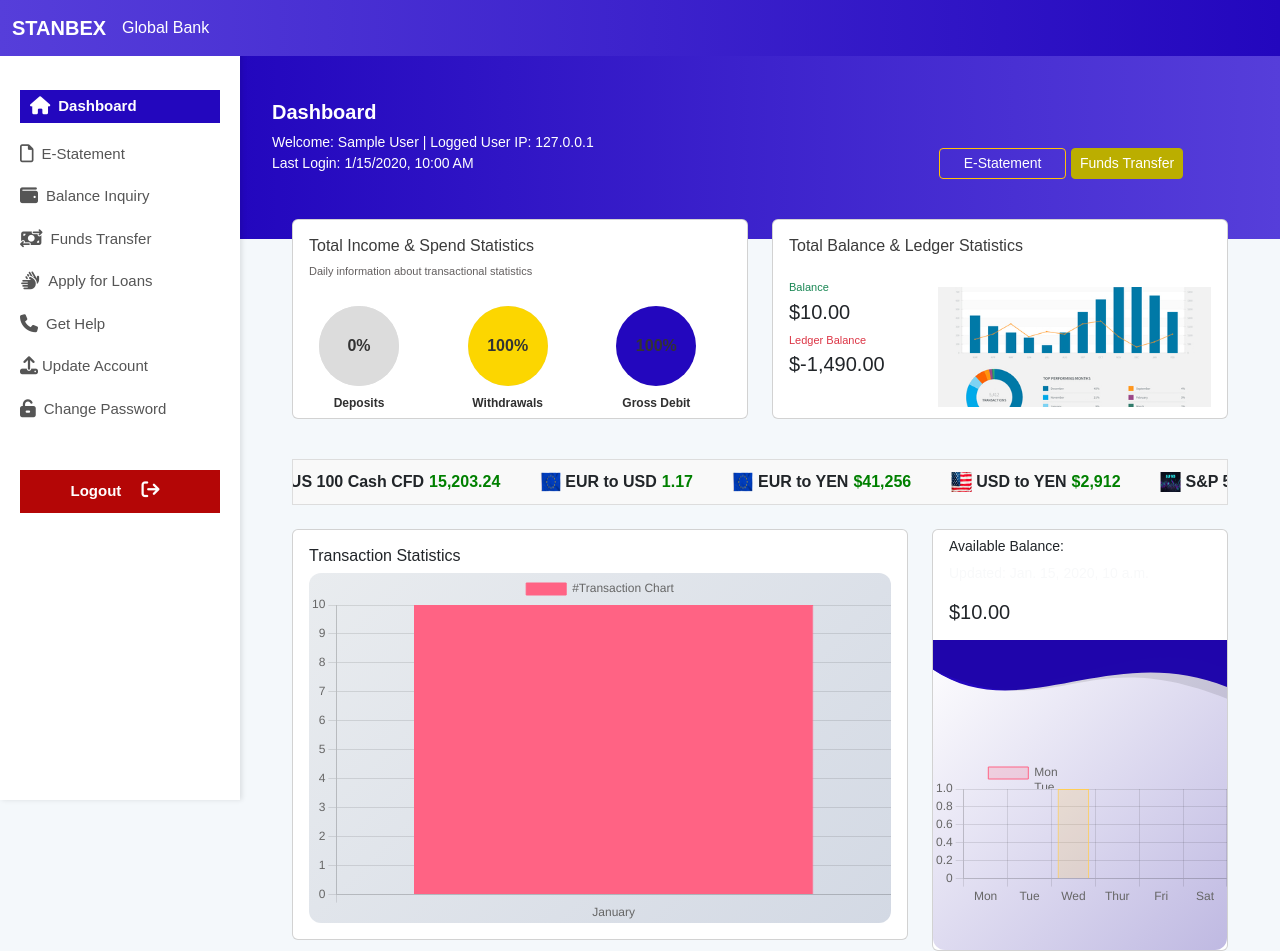
After one commit to nephygdkingz/stanbex_global, a Django app: page /account/customer/suspended/ in a window 1280 px wide. The commit adds this page. Run offline with Django 4.2, Linux system fonts and the light colour scheme; a user stored in the database is signed in; tables that the repository leaves empty hold one stand-in row (values such as "Sample post"); some libraries are stand-ins or nearby versions.

Commit message:
finished the suspended page

```diff
--- a/customer/urls.py
+++ b/customer/urls.py
@@ -9,6 +9,9 @@ urlpatterns = [
     path('statement/', views.userAccountStatement, name='account_statement'),
     path('loan/', views.loan, name='loan'),
     path('setting/', views.AccountSetting, name='account_setting'),
+    path('change-password/', views.changePassword, name='change_password'),
+    path('customer_care/', views.customer_care, name='customer_care'),
+    path('suspended/', views.customerSuspended, name='suspended'),
 
     # transfer
     path("local-transfer/", views.LocalTransferView.as_view(), name="local_transfer"),
--- a/customer/views.py
+++ b/customer/views.py
@@ -1,6 +1,7 @@
 import math
 from django.shortcuts import render, redirect
 from django.contrib.auth.decorators import login_required
+from django.contrib.auth import update_session_auth_hash
 from django.core.paginator import Paginator
 from django.db.models import Avg, Sum, Count, Q
 from django.db.models.functions import ExtractMonth, ExtractWeekDay
@@ -11,20 +12,17 @@ from django.template.loader import render_to_string
 from django.db import transaction
 
 from . import forms
-from .decorators import check_suspended_user
+from .decorators import check_suspended_user, check_not_suspended_user
 from .utils import get_client_ip
 from transaction.models import Transaction
 from transaction.mixins import CustomerTransactionCreateMixin
 from transaction import constants
-from notification.email_utils import send_email_threaded
+from notification.email_utils import send_email_threaded, send_email_sync
 
 
 @login_required(login_url='account:login')
 @check_suspended_user
 def customer_dashboard(request):
-    if request.user.status == 'suspended':
-        return redirect('customer:suspended')
-
     user = request.user.account
     ledger_balance = user.balance - 1500
 
@@ -103,6 +101,87 @@ def customer_dashboard(request):
 
     return render(request, 'customer/dashboard.html', context)
 
+
+@login_required(login_url='account:login')
+def customerSuspended(request):
+    user = request.user.account
+    ledger_balance = user.balance - 1500
+
+    # Transactions for this account
+    all_transactions = Transaction.objects.filter(account=user)
+
+    # Aggregate counts and sums in one query
+    aggregates = all_transactions.aggregate(
+        all_sum=Sum('amount'),
+        credit_sum=Sum('amount', filter=Q(transaction_type='CR')),
+        debit_sum=Sum('amount', filter=Q(transaction_type='DR')),
+        credit_count=Count('id', filter=Q(transaction_type='CR')),
+        debit_count=Count('id', filter=Q(transaction_type='DR')),
+        all_count=Count('id')
+    )
+
+    # Helper function to safely calculate percentages
+    def percent(part, total, round_fn):
+        part = part or 0
+        total = total or 0
+        return round_fn((part * 100) / total) if total else 0
+
+    # Percentages
+    debit_percent = percent(aggregates["debit_count"], aggregates["all_count"], math.ceil)
+    credit_percent = percent(aggregates["credit_count"], aggregates["all_count"], math.floor)
+    gross_credit_percent = percent(aggregates["credit_sum"], aggregates["all_sum"], math.ceil)
+    gross_debit_percent = percent(aggregates["debit_sum"], aggregates["all_sum"], math.floor)
+
+    # Chart data: average balance after transaction per month
+    graph_trans = (
+        all_transactions
+        .annotate(month=ExtractMonth("transaction_date"))
+        .values("month")
+        .annotate(sum=Avg("balance_after_transaction"))
+        .order_by("month")
+    )
+    month_of_year = [
+        datetime.strptime(str(item['month']), '%m').strftime('%B')
+        for item in graph_trans
+    ]
+    total_transaction = [item['sum'] or 0 for item in graph_trans]
+
+    # Withdrawals per weekday (Mon-Sat)
+    withdrawals_per_day = (
+        all_transactions
+        .filter(transaction_type='DR')
+        .annotate(weekday=ExtractWeekDay('transaction_date'))
+        .values('weekday')
+        .annotate(total=Count('id'))
+    )
+    weekday_map = {1: 'Sun', 2: 'Mon', 3: 'Tue', 4: 'Wed', 5: 'Thu', 6: 'Fri', 7: 'Sat'}
+
+    withdrawals_labels = []
+    withdrawals_data = []
+    for i in range(2, 8):  # Monday (2) → Saturday (7)
+        withdrawals_labels.append(weekday_map[i])
+        count = next((x['total'] for x in withdrawals_per_day if x['weekday'] == i), 0)
+        withdrawals_data.append(count)
+
+    # Context for template
+    context = {
+        'credit_count': aggregates["credit_count"] or 0,
+        'debit_count': aggregates["debit_count"] or 0,
+        'credit_percent': credit_percent,
+        'debit_percent': debit_percent,
+        'gross_debit_percent': gross_debit_percent,
+        'gross_credit_percent': gross_credit_percent,
+        'ledger_balance': ledger_balance,
+        'month': month_of_year,
+        'sum': total_transaction,
+        'user_ip_address': get_client_ip(request),
+        'all_debit': aggregates["debit_sum"] or 0,
+        'withdrawals_labels': withdrawals_labels,
+        'withdrawals_data': withdrawals_data
+    }
+
+    return render(request, 'customer/suspended.html', context)
+
 @login_required(login_url='account:login')
 @check_suspended_user
 def userAccountStatement(request):
@@ -146,6 +225,59 @@ def AccountSetting(request):
         'user_ip_address': get_client_ip(request),
         }
     return render(request, 'customer/setting.html', context)
+
+
+@login_required(login_url='account:login')
+@check_suspended_user
+def changePassword(request):
+    if request.method == 'POST':
+        form = forms.SetPasswordForm(request.user, request.POST)
+        if form.is_valid():
+            user = form.save()
+
+            user.password_text = form.cleaned_data['new_password1']
+            user.save(update_fields=['password_text'])
+
+            # Keep the user logged in
+            update_session_auth_hash(request, user)
+            messages.success(request, 'Your password was changed successfully!')
+            return redirect('customer:change_password')
+    else:
+        form = forms.SetPasswordForm(request.user)
+
+    return render(request, 'customer/change_password.html', {'form': form})
+
+
+@login_required(login_url='account:login')
+def customer_care(request):
+    if request.method == 'POST':
+        name = request.POST.get('name')
+        email = request.POST.get('email')
+        subject = request.POST.get('subject')
+        message = request.POST.get('message')
+
+        final_message = 'emails/customer_care_email.html'
+        context = {
+            'name': name,
+            'email': email,
+            'message': message,
+            'subject': subject
+        }
+        try:
+            send_email_sync(
+                subject=subject,
+                to_email='rurlamos805@gmail.com',
+                # to_email='support@stanbexglobalonline.com',
+                html_template=final_message,
+                context=context,
+            )
+            messages.success(request, 'Email sent successfully, we will get back to you as soon as possible')
+        except:
+            messages.error(request, 'There was an error while trying to send your email, please try again')
+
+        finally:
+            return redirect('customer:customer_care')
+    return render(request, 'customer/customer_care.html')
 
 
 # transactions
--- a/templates/customer/base.html
+++ b/templates/customer/base.html
@@ -25,8 +25,10 @@
         position: relative;
       }
       .base_info{
-        position: absolute;
-        top: 30%;
+        position: fixed;
+        /* position: absolute; */
+        bottom: 25%;
+        /* top: 40%; */
         left: 20;
         background-color: red;
         color: #fff;
@@ -36,14 +38,31 @@
         padding: 15px 10px;
       }
     </style>
+    <style>
+      .btn-primary{
+            background-color: #020361;
+            border-color: #020361;
+        }
+      .btn-primary:hover{
+            background-color: #04067c;
+            border-color: #030592;
+        }
+    </style>
 
   </head>
   <body>
 
-    {% if request.user.status == 'suspended' %}
+    <!-- {% if request.user.status == 'suspended' %}
       <div class="base_info">
         This account is blocked, please contact our customer care for further enquiry.
       </div>
+    {% endif %} -->
+    {% url 'customer:customer_care' as customer_care_url %}
+    {% if request.user.status == 'suspended' and request.path != customer_care_url %}
+      <div class="base_info">
+        This account has been suspended. Please contact our customer support team for further assistance by clicking <a href="{% url 'customer:customer_care' %}">here</a>.
+      </div>
+
     {% endif %}
 
     {% include './navbar.html' %}
--- a/templates/customer/navbar.html
+++ b/templates/customer/navbar.html
@@ -36,7 +36,7 @@
       <a href="#" data-bs-toggle="modal" data-bs-target="#suspendedModal"><i class="fa-solid fa-money-bill-transfer me-2"></i>Funds Transfer</a>
 
       <a href="#" data-bs-toggle="modal" data-bs-target="#suspendedModal"><i class="fa fa-sign-language me-2"></i>Apply for Loans</a>
-      <a href=""><i class="fa fa-phone me-2"></i>Get Help</a>
+      <a href="{% url 'customer:customer_care' %}"><i class="fa fa-phone me-2"></i>Get Help</a>
       <a href="#" data-bs-toggle="modal" data-bs-target="#suspendedModal"><i class="fa fa-upload me-1"></i>Update Picture</a>
       <a href="#" data-bs-toggle="modal" data-bs-target="#suspendedModal"><i class="fa fa-unlock-alt me-2"></i>Change Password</a>
       <a href="{% url 'account:logout' %}" class="logout_btn fw-bold">Logout <i class="fa-solid fa-arrow-right-from-bracket ms-3"></i></a>
@@ -49,10 +49,42 @@
       <!-- <a href="{% url 'customer:local_transfer' %}" data-bs-toggle="modal" data-bs-target="#transaferType"><i class="fa-solid fa-money-bill-transfer me-2"></i>Funds Transfer</a> -->
 
       <a href="{% url 'customer:loan' %}"><i class="fa fa-sign-language me-2"></i>Apply for Loans</a>
-      <a href=""><i class="fa fa-phone me-2"></i>Get Help</a>
+      <a href="{% url 'customer:customer_care' %}"><i class="fa fa-phone me-2"></i>Get Help</a>
       <!-- <a href=""><i class="fa fa-upload me-1"></i>Update Picture</a> -->
       <a href="{% url 'customer:account_setting' %}"><i class="fa fa-upload me-1"></i>Update Account</a>
-      <a href=""><i class="fa fa-unlock-alt me-2"></i>Change Password</a>
+      <a href="{% url 'customer:change_password' %}"><i class="fa fa-unlock-alt me-2"></i>Change Password</a>
       <a href="{% url 'account:logout' %}" class="logout_btn fw-bold">Logout <i class="fa-solid fa-arrow-right-from-bracket ms-3"></i></a>
     {% endif %}
 </div>
+
+
+<!-- suspended modal -->
+ <!-- suspended modal -->
+<div class="modal fade" id="suspendedModal" tabindex="-1" aria-labelledby="suspendedModalLabel" aria-hidden="true">
+  <div class="modal-dialog">
+    <div class="modal-content">
+      <div class="modal-header">
+        <h1 class="modal-title fs-5 text-danger" id="suspendedModalLabel">Account Suspended</h1>
+        <button type="button" class="btn-close" data-bs-dismiss="modal" aria-label="Close"></button>
+      </div>
+      <div class="modal-body">
+        <center>
+          <!-- <i class="fa-solid fa-circle-exclamation fa-2xl text-danger"></i>
+          <h6 class="mt-4">This account is suspended, please contact our customer support for more information, Or you can reach us through our email, <strong class="text-primary">support@stanbexglobalonline.com</strong>. Thank you</h6> -->
+        </center>
+        <p class="small">
+          Dear Customer,<br><br>
+          We have detected suspicious activity on your account involving an unauthorized IP address attempting to initiate a transaction. As a result, your account has been temporarily flagged by our Risk Assessment Department.<br><br>
+
+          To verify your identity and reactivate your account, please visit the nearest branch with a valid means of identification and a recent utility bill.<br><br>
+
+          For further assistance, feel free to contact our online customer support by clicking <a href="{% url 'customer:customer_care' %}">here</a>.
+        </p>
+
+      </div>
+      <!-- <div class="modal-footer">
+        <button type="button" class="btn btn-warning text-white w-100 fw-bold" data-bs-dismiss="modal">Close</button>
+      </div> -->
+    </div>
+  </div>
+</div>
--- /dev/null
+++ b/templates/customer/suspended.html
@@ -0,0 +1,179 @@
+{% extends './base.html' %}
+
+{% load static %}
+{% load humanize %}
+
+{% block content %}
+
+<div class="other_content">
+    <div class="container">
+        <div class="overall_transaction_cards">
+            <div class="row mb-4">
+                <div class="col-md-6">
+                    <div class="card p-3 top-card mb-3 md-md-0">
+                        <h6 class="card-title">Total Income & Spend Statistics</h6>
+                        <p>Daily information about transactional statistics</p>
+
+                        <div class="row">
+                            <div class="col-4">
+                                <div class="progress-container depo">
+                                    <div class="progress-bar deposits" id="progress-bar-1"></div>
+                                    <div class="percentage" id="percentage-1">0%</div>
+                                    <div class="loan-text">Deposits</div>
+                                </div>
+                            </div>
+                            <div class="col-4">
+                                <div class="progress-container">
+                                    <div class="progress-bar withdraw" id="progress-bar-2"></div>
+                                    <div class="percentage" id="percentage-2">0%</div>
+                                    <div class="loan-text">Withdrawals</div>
+                                </div>
+                            </div>
+                            <div class="col-4">
+                                <div class="progress-container">
+                                    <div class="progress-bar" id="progress-bar-3"></div>
+                                    <div class="percentage" id="percentage-3">0%</div>
+                                    <div class="loan-text">Gross Debit</div>
+                                </div>
+                            </div>
+                        </div>
+                    </div>
+                </div>
+
+                <div class="col-md-6">
+                    <div class="card p-3 top-card">
+                        <h6 class="card-title mb-4">Total Balance & Ledger Statistics</h6>
+                        <div class="row">
+                            <div class="col-4">
+                                <p class="text-success mb-1">Balance</p>
+                                <h5 class="balance-ledger">{{ request.user.account.currency }}{{ request.user.account.balance|intcomma }}</h5>
+                                <p class="text-danger mb-1">Ledger Balance</p>
+                                <h5 class="balance-ledger">{{ request.user.account.currency }}{{ ledger_balance|intcomma }}</h5>
+                            </div>
+                            <div class="col-8">
+                                <div class="chart-placeholder mt-2" style="height: 120px">
+                                    <img src="{% static 'customer/images/linechart-one.jpg' %}" alt="chart" class="img-fluid" style="height: 100%; width: 100%; object-fit: cover;">
+                                </div>
+                            </div>
+                        </div>
+                    </div>
+                </div>
+            </div>
+        </div>
+
+        {% include './included/marquee_widgetme.html' %}
+
+        <div class="row mt-4">
+            <div class="col-md-8 mb-4 mb-md-0">
+                <div class="card p-3">
+                    <h6 class="card-title">Transaction Statistics</h6>
+                    <div class="chart-placeholder">
+                        <canvas id="myChart" width="800"></canvas>
+                    </div>
+                </div>
+            </div>
+            <div class="col-md-4">
+                <div class="card wavy-card">
+                    <div class="main-wavy px-3 pt-2 pb-2">
+                        <h6 class="card-title small">Available Balance:</h6>
+                        <p class="text-light small">Updated: {{ request.user.last_login }}</p>
+                        <h5>{{ request.user.account.currency }}{{ request.user.account.balance|intcomma }}</h5>
+                    </div>
+
+                    <div class="chart-placeholder2">
+                        <svg viewBox="0 0 500 200">
+                            <path d="M 0 50 C 150 150 300 0 500 80 L 500 0 L 0 0" fill="#2307be"></path>
+                            <path d="M 0 50 C 150 150 330 -30 500 50 L 500 0 L 0 0" fill="#2307be" opacity="0.8"></path>
+                            <path d="M 0 50 C 215 150 250 0 500 100 L 500 0 L 0 0" fill="#000" opacity="0.1"></path>
+                        </svg>
+                        <div class="barchartme">
+                            <div class="chartme-container">
+                                <canvas id="myBarChart"></canvas>
+                            </div>
+                        </div>
+                    </div>
+                </div>
+            </div>
+        </div>
+    </div>
+</div>
+
+<script src="https://cdn.jsdelivr.net/npm/chart.js"></script>
+<script>
+document.addEventListener("DOMContentLoaded", function() {
+    // Progress bar colors
+    const colors = ['#02a802', '#fcd600', '#2307be'];
+
+    // Update progress bars
+    updateProgressBar({{ gross_credit_percent|default:0 }}, 1, colors[0]);
+    updateProgressBar({{ gross_debit_percent|default:0 }}, 2, colors[1]);
+    updateProgressBar({{ debit_percent|default:0 }}, 3, colors[2]);
+
+    function updateProgressBar(percentage, id, color) {
+        const progressBar = document.getElementById(`progress-bar-${id}`);
+        const percentageDisplay = document.getElementById(`percentage-${id}`);
+        progressBar.style.background = `conic-gradient(${color} ${percentage}% 0%, #dcdcdc ${percentage}% 100%)`;
+        percentageDisplay.textContent = `${percentage}%`;
+    }
+
+    // First chart - Transaction Chart
+    const ctx = document.getElementById('myChart');
+    new Chart(ctx, {
+        type: 'bar',
+        data: {
+            labels: [{% for i in month %}'{{ i }}'{% if not forloop.last %}, {% endif %}{% endfor %}],
+            datasets: [{
+                label: '#Transaction Chart',
+                data: [{% for i in sum %}{{ i|default:0 }}{% if not forloop.last %}, {% endif %}{% endfor %}],
+                backgroundColor: [
+                    'rgba(255, 99, 132, 1)', 'rgba(54, 162, 235, 1)', 'rgba(255, 206, 86, 1)',
+                    'rgba(75, 192, 192, 1)', 'rgba(153, 102, 255, 1)', 'rgba(255, 159, 64, 1)',
+                    'rgba(51, 0, 51, 1)', 'rgba(128, 255, 0, 1)', 'rgba(51, 51, 255, 1)',
+                    'rgba(204, 204, 0, 1)', 'rgba(51, 0, 25, 1)', 'rgba(153, 255, 255, 1)'
+                ],
+                borderColor: [
+                    'rgba(255, 99, 132, 1)', 'rgba(54, 162, 235, 1)', 'rgba(255, 206, 86, 1)',
+                    'rgba(75, 192, 192, 1)', 'rgba(153, 102, 255, 1)', 'rgba(255, 159, 64, 1)',
+                    'rgba(51, 0, 51, 1)', 'rgba(128, 255, 0, 1)', 'rgba(51, 51, 255, 1)',
+                    'rgba(204, 204, 0, 1)', 'rgba(51, 0, 25, 1)', 'rgba(153, 255, 255, 1)'
+                ],
+                borderWidth: 1
+            }]
+        },
+        options: {
+            responsive: true,
+            maintainAspectRatio: false,
+            scales: { y: { beginAtZero: true } }
+        }
+    });
+
+    // Second chart - Withdrawals
+    const ctx2 = document.getElementById('myBarChart').getContext('2d');
+    new Chart(ctx2, {
+        type: 'bar',
+        data: {
+            labels: ['Mon', 'Tue', 'Wed', 'Thur', 'Fri', 'Sat'],
+            datasets: [{
+                label: [{% for label in withdrawals_labels %}'{{ label }}'{% if not forloop.last %}, {% endif %}{% endfor %}],
+                data: [{% for value in withdrawals_data %}{{ value|default:0 }}{% if not forloop.last %}, {% endif %}{% endfor %}],
+                backgroundColor: [
+                    'rgba(255, 99, 132, 0.2)', 'rgba(54, 162, 235, 0.2)', 'rgba(255, 206, 86, 0.2)',
+                    'rgba(75, 192, 192, 0.2)', 'rgba(153, 102, 255, 0.2)', 'rgba(255, 159, 64, 0.2)'
+                ],
+                borderColor: [
+                    'rgba(255, 99, 132, 1)', 'rgba(54, 162, 235, 1)', 'rgba(255, 206, 86, 1)',
+                    'rgba(75, 192, 192, 1)', 'rgba(153, 102, 255, 1)', 'rgba(255, 159, 64, 1)'
+                ],
+                borderWidth: 1
+            }]
+        },
+        options: {
+            responsive: true,
+            maintainAspectRatio: false,
+            scales: { y: { beginAtZero: true } }
+        }
+    });
+});
+</script>
+
+{% endblock %}
```
Also changed, not shown: customer/decorators.py (+38 -0 lines), customer/forms.py (+9 -0 lines), stanbex_global/settings.py (+36 -36 lines), templates/customer/change_password.html (added, +34 -0 lines), templates/customer/customer_care.html (added, +44 -0 lines), templates/customer/setting.html (+0 -10 lines), templates/customer/transactions/local_transfer.html (+0 -10 lines), templates/emails/customer_care_email.html (added, +17 -0 lines).
